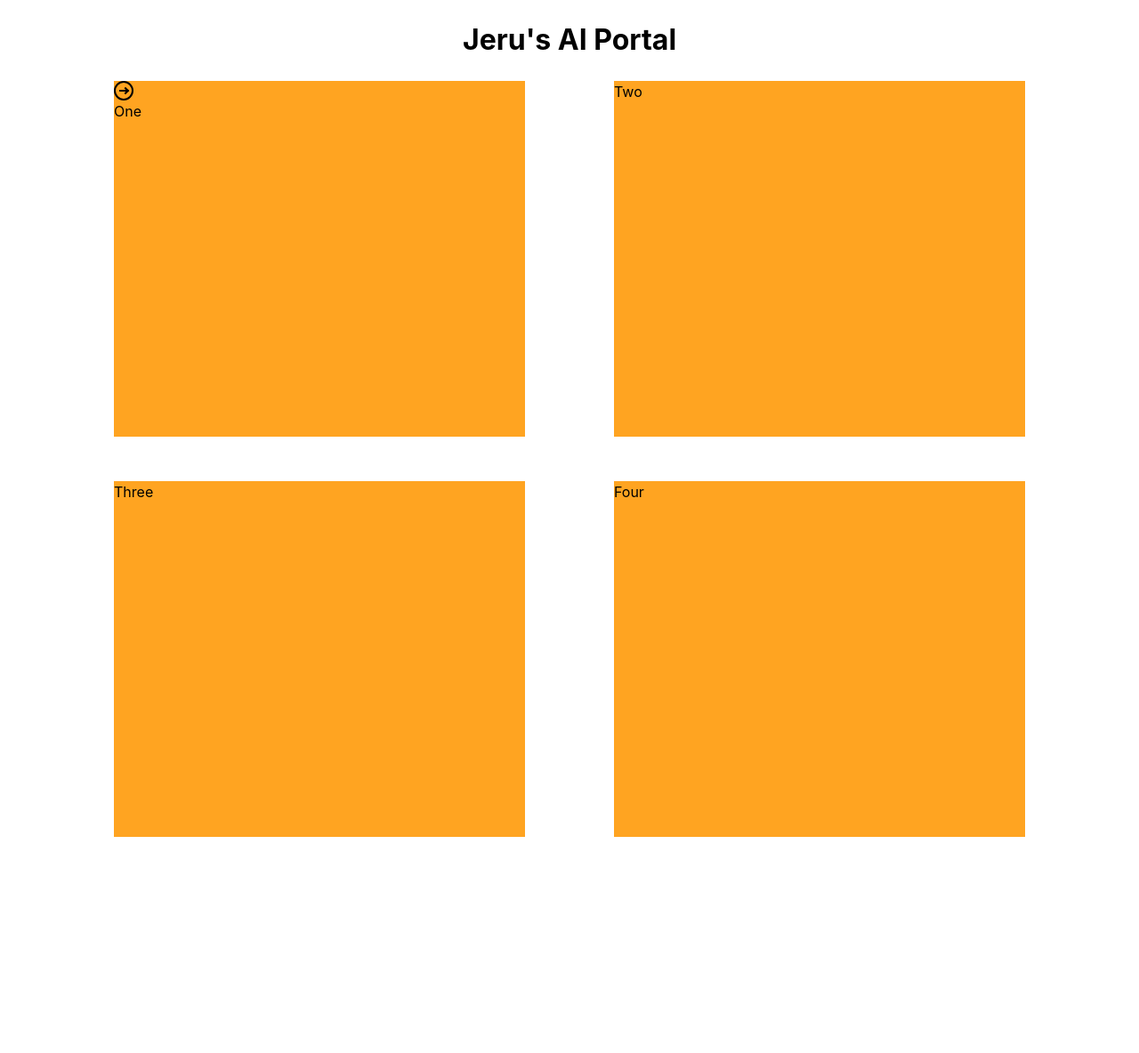
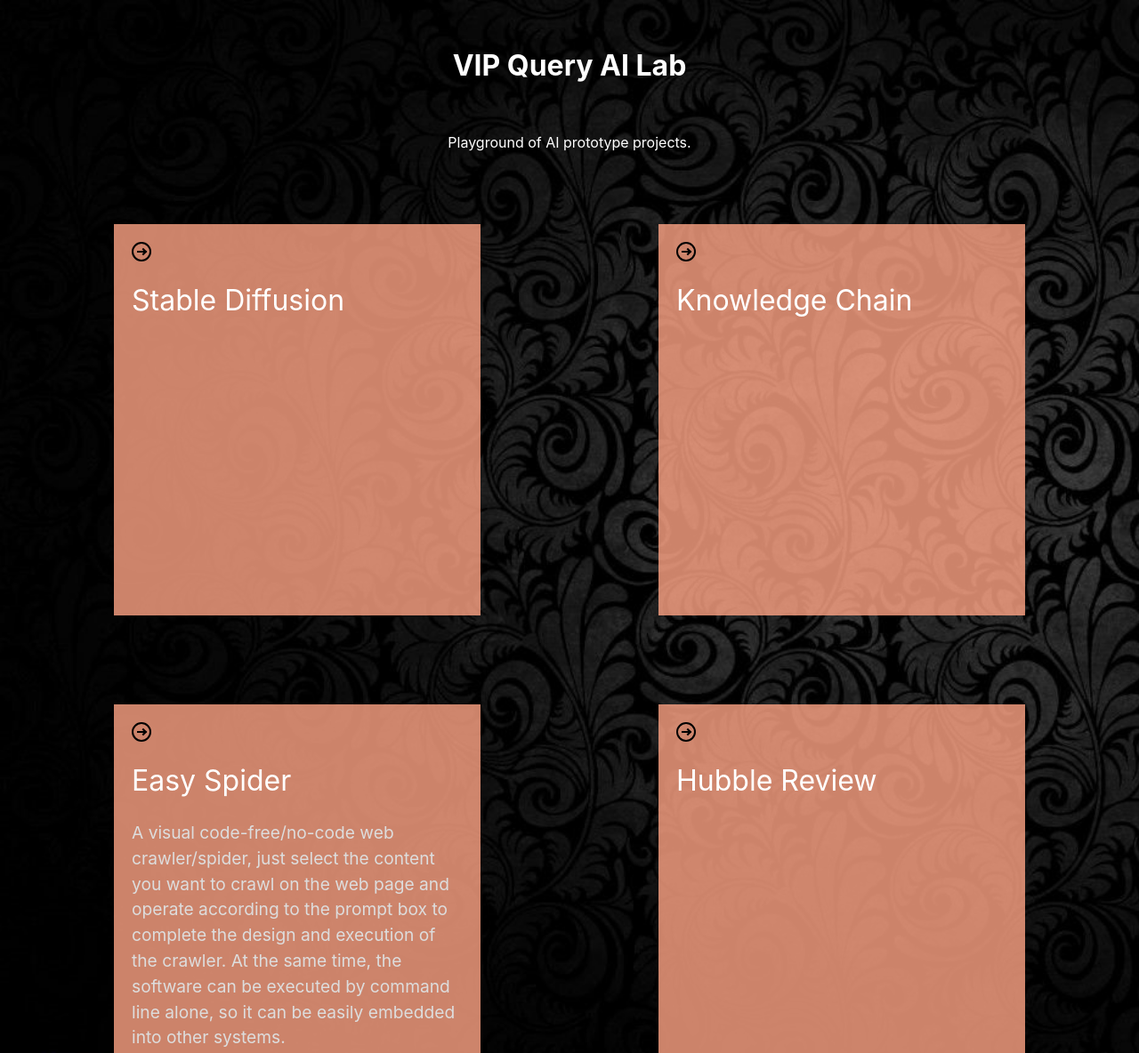
Before and after one commit to Jeru2023/jeru2023.github.io, a plain HTML site: page index.html in a window 1280 px wide. Shown: the top 1184 px of the page at 89% size. Before the commit the page ends 941 px from the top, so only its background shows below. Drawn offline with Linux system fonts and the light colour scheme.

Commit message:
update style

```diff
--- a/css/main.css
+++ b/css/main.css
@@ -1,6 +1,9 @@
 body {
     margin: 0;
     line-height: inherit;
+	background-image: url("../img/background.jpg");
+	background-color: #cccccc;
+	background-size:cover
 }
 
 html {
@@ -12,6 +15,27 @@ html {
 
 h1 {
     text-align: center;
+	color: #fff;
+	margin-top: 50px;
+	margin-bottom: 50px;
+}
+
+.intro {
+    text-align: center;
+	color: #fff;
+	margin-bottom: 80px;
+}
+
+.title {
+	color: #fff;
+	margin-top: 20px;
+	font-size: 2rem;
+}
+
+.text {
+	color: #ddd;
+	font-size: 1.2rem;
+	margin-top: 20px;
 }
 
 h4 {
@@ -36,15 +60,17 @@ a {
     width: 80%;
     display: grid;
     grid-template-columns: 1fr 1fr;
-    grid-template-rows: 400px 400px;
-    row-gap: 50px;
-    column-gap: 100px;
+    grid-template-rows: 440px 440px;
+    row-gap: 100px;
+    column-gap: 200px;
     margin: auto;
 }
 
 .box {
-    --tw-bg-opacity: 1;
-    background-color: rgb(255 164 33/var(--tw-bg-opacity));
+    --tw-bg-opacity: 0.8;
+    background-color: rgb(255 164 133/var(--tw-bg-opacity));
+	padding: 20px;
+
 }
 
 .gg-arrow-right-o {
--- a/index.html
+++ b/index.html
@@ -10,18 +10,31 @@
 </head>
 
 <body>
-    <h1>Jeru's AI Portal</h1>
+    <h1>VIP Query AI Lab</h1>
+	<div class="intro">Playground of AI prototype projects.</div>
     <div class="wrapper">
-        <div class="box"><i class="gg-arrow-right-o"></i>One</div>
-        <div class="box">Two</div>
-        <div class="box">Three</div>
-        <div class="box">Four</div>
+        <div class="box">
+		<i class="gg-arrow-right-o"></i>
+		<div class="title">Stable Diffusion</div>
+		</div>
+        <div class="box">
+		<i class="gg-arrow-right-o"></i>
+		<div class="title">Knowledge Chain</div></div>
+
+		<div class="box">
+		<i class="gg-arrow-right-o"></i>
+		<div class="title">Easy Spider</div>
+		<div class="text">A visual code-free/no-code web crawler/spider, just select the content you want to crawl on the web page and operate according to the prompt box to complete the design and execution of the crawler. At the same time, the software can be executed by command line alone, so it can be easily embedded into other systems.</div>
+		</div>
+
+        <div class="box"><i class="gg-arrow-right-o"></i>
+		<div class="title">Hubble Review</div></div>
       </div>
 
 
     <!--
     <div class="main-content">
-        <h1>Jeru's AI Portal</h1>
+        <h1>VIP Query AI Lab</h1>
 
         <section class="tileContainer">
             <div class="tile_container tile_VioletBackground">
```
Also changed, not shown: img/background.jpg (added).
